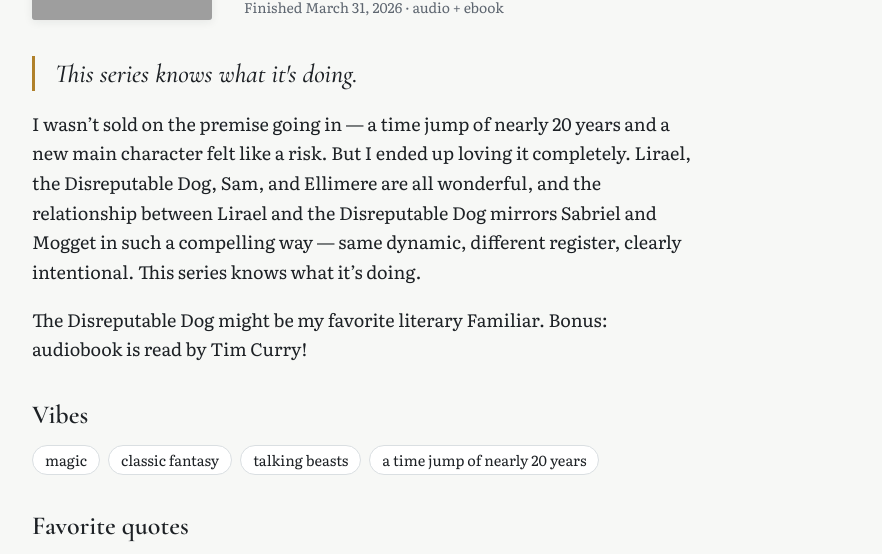
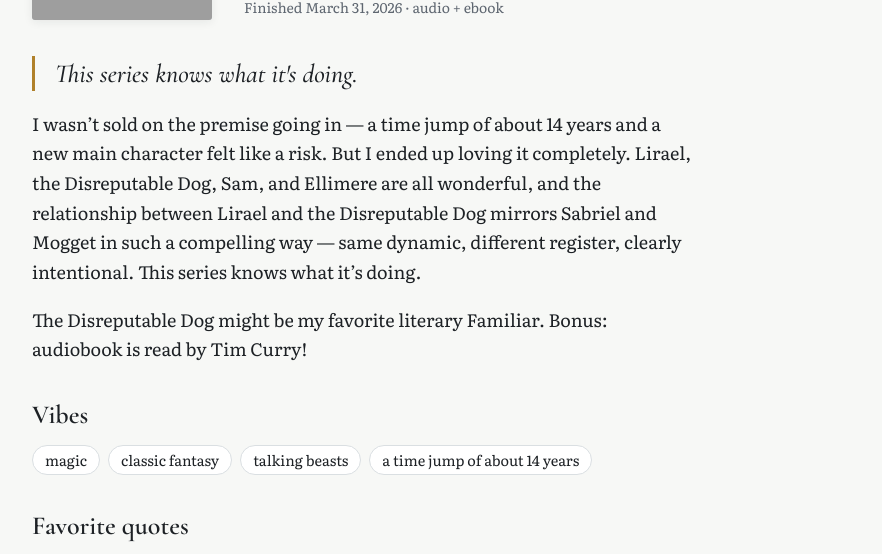
Before and after one commit to itslids/lids-reads, a Jekyll site: the page built from _reviews/lirael.md, in a window 1280 px wide. Shown: the part 377-931 px from the top of the page, without its empty margins (198-1080 px from the left). Built offline with Jekyll 4.4.1, drawn with Linux system fonts in a browser that asks for light colours; grey boxes are pictures that could not be loaded.

Commit message:
Fix four fact details in reviews
- Switzy: the Ted Lasso Amsterdam episode is "Sunflowers"
- Lirael: time jump is about 14 years
- Abhorsen: the seers are the Clayr
- A Room of One's Own: "looking-glasses" in the Woolf quote

Co-Authored-By: Claude Opus 5.5 (1M context) <noreply@anthropic.com>
Claude-Session: https://claude.ai/code/session_01536kKVHUj6ryKE8s8dR1k4

```diff
--- a/_reviews/lirael.md
+++ b/_reviews/lirael.md
@@ -17,11 +17,11 @@ vibes:
   - "magic"
   - "classic fantasy"
   - "talking beasts"
-  - "a time jump of nearly 20 years"
+  - "a time jump of about 14 years"
 part_of:
   - "The Abhorsen series"
 ---
 
-I wasn't sold on the premise going in — a time jump of nearly 20 years and a new main character felt like a risk. But I ended up loving it completely. Lirael, the Disreputable Dog, Sam, and Ellimere are all wonderful, and the relationship between Lirael and the Disreputable Dog mirrors Sabriel and Mogget in such a compelling way — same dynamic, different register, clearly intentional. This series knows what it's doing.
+I wasn't sold on the premise going in — a time jump of about 14 years and a new main character felt like a risk. But I ended up loving it completely. Lirael, the Disreputable Dog, Sam, and Ellimere are all wonderful, and the relationship between Lirael and the Disreputable Dog mirrors Sabriel and Mogget in such a compelling way — same dynamic, different register, clearly intentional. This series knows what it's doing.
 
 The Disreputable Dog might be my favorite literary Familiar. Bonus: audiobook is read by Tim Curry!
```
Also changed, not shown: _reviews/a-room-of-ones-own.md (+1 -1 lines), _reviews/abhorsen.md (+1 -1 lines), _reviews/switzy.md (+1 -1 lines).
